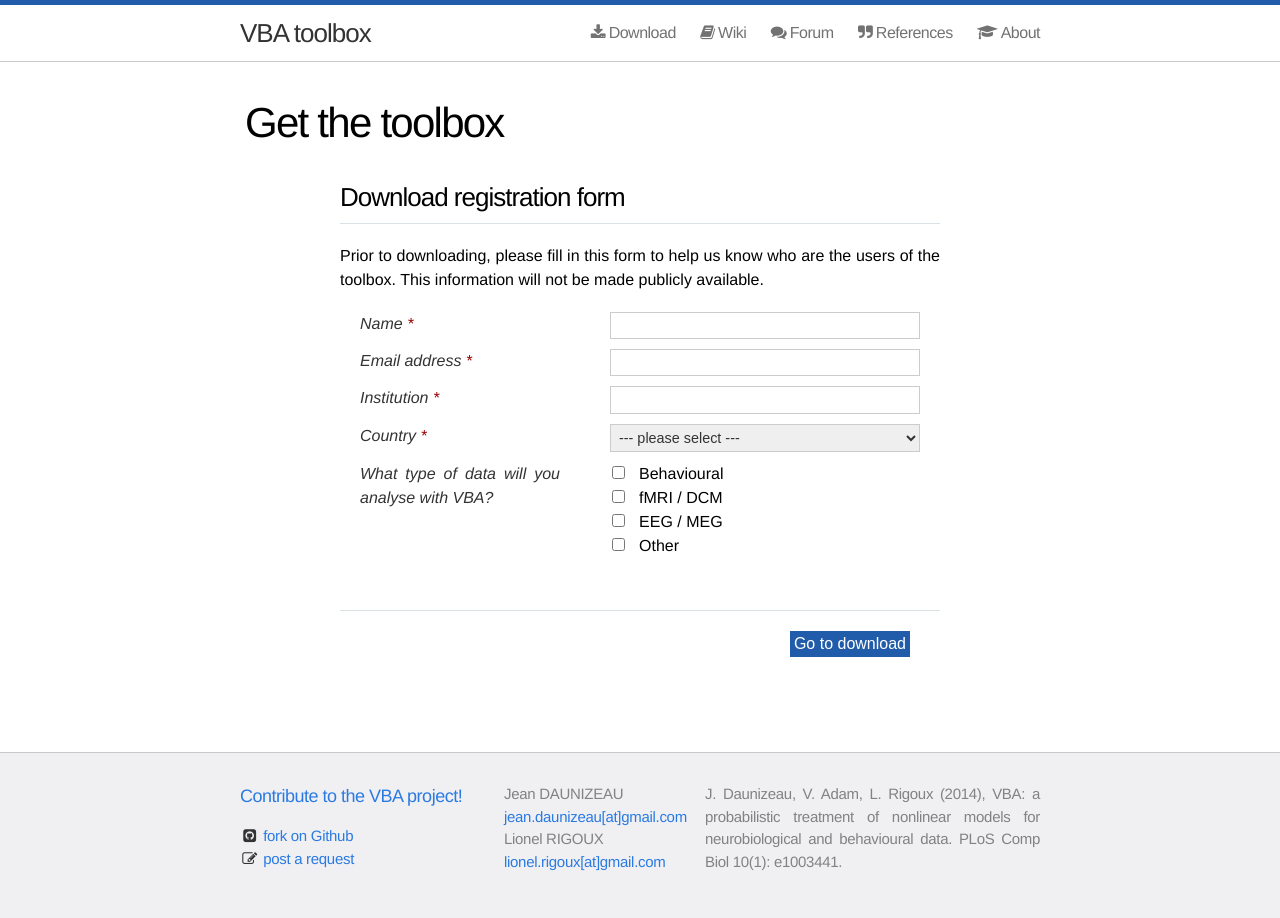
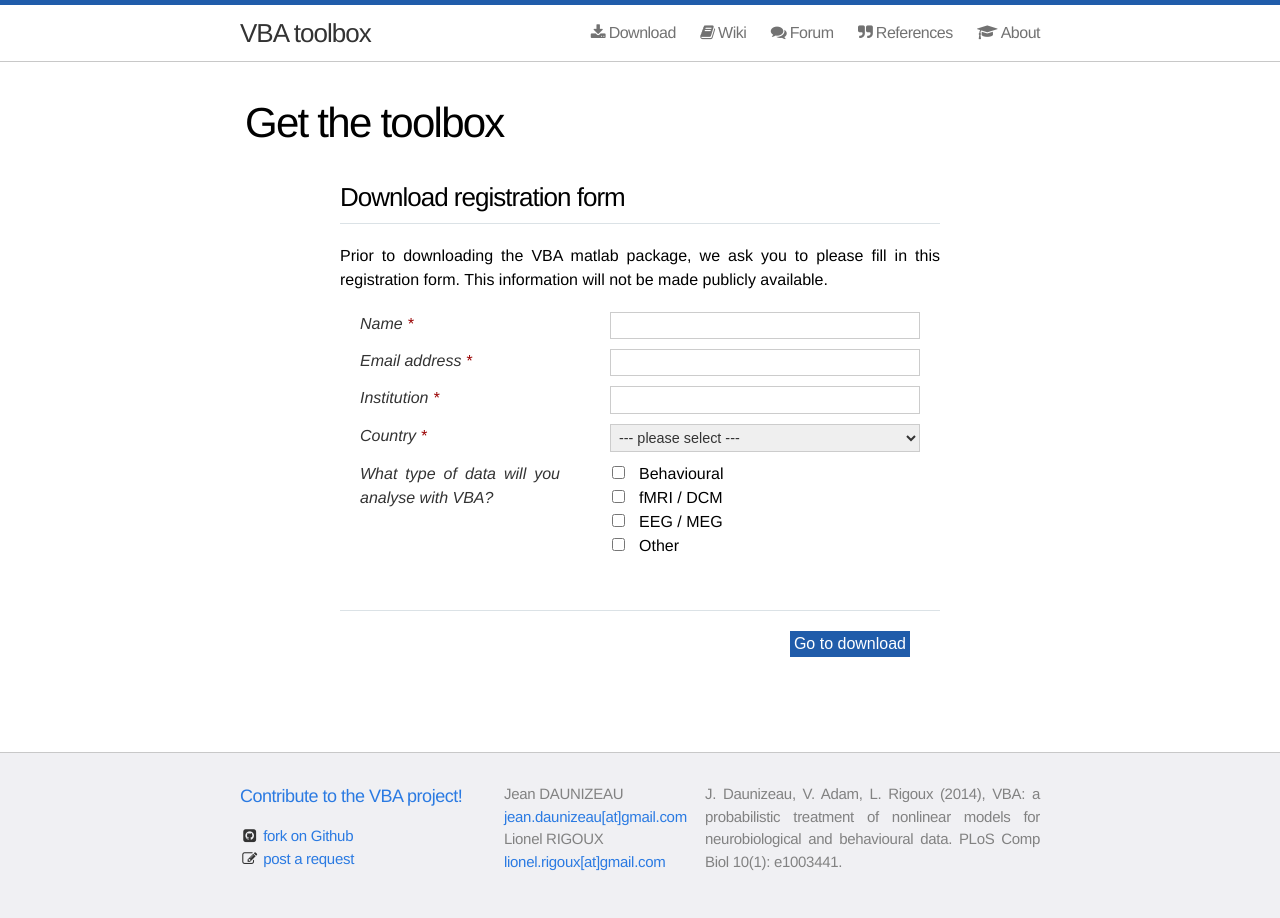
Before and after one commit to MBB-team/VBA-toolbox, a Jekyll site: the page built from download/index.md, in a window 1280 px wide. Built offline with Jekyll 4.4.1, drawn with Linux system fonts in a browser that asks for light colours; nearby versions of some CDN libraries.

Commit message:
Update index.md

```diff
--- a/download/index.md
+++ b/download/index.md
@@ -5,7 +5,7 @@
 
 <h2>Download registration form</h2>
 
-Prior to downloading, please fill in this form to help us know who are the users of the toolbox. This information will not be made publicly available.
+Prior to downloading the VBA matlab package, we ask you to please fill in this registration form. This information will not be made publicly available.
 
 <script type="text/javascript">var submitted=false;</script>
 <iframe name="hidden_iframe" id="hidden_iframe"
```
